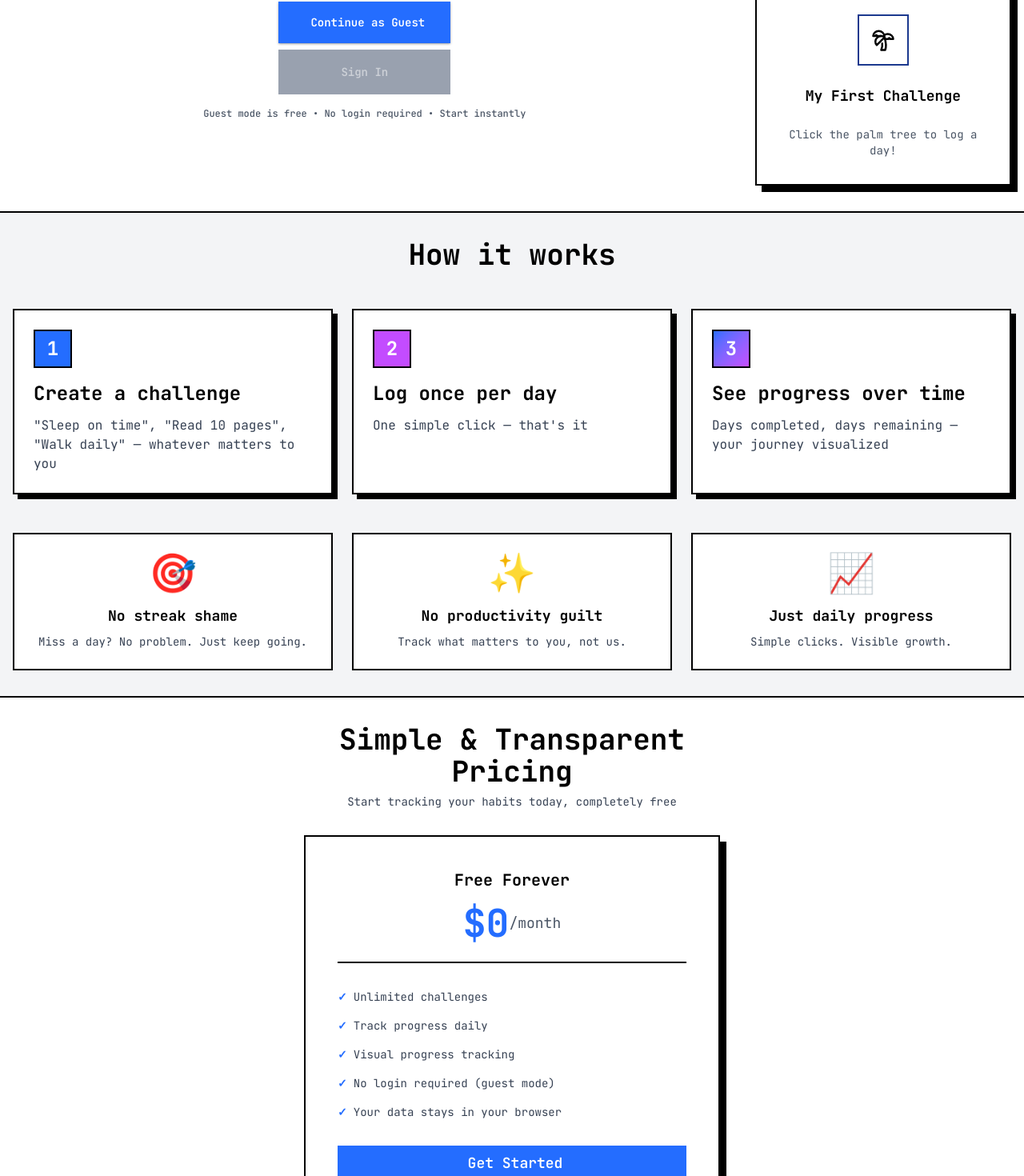
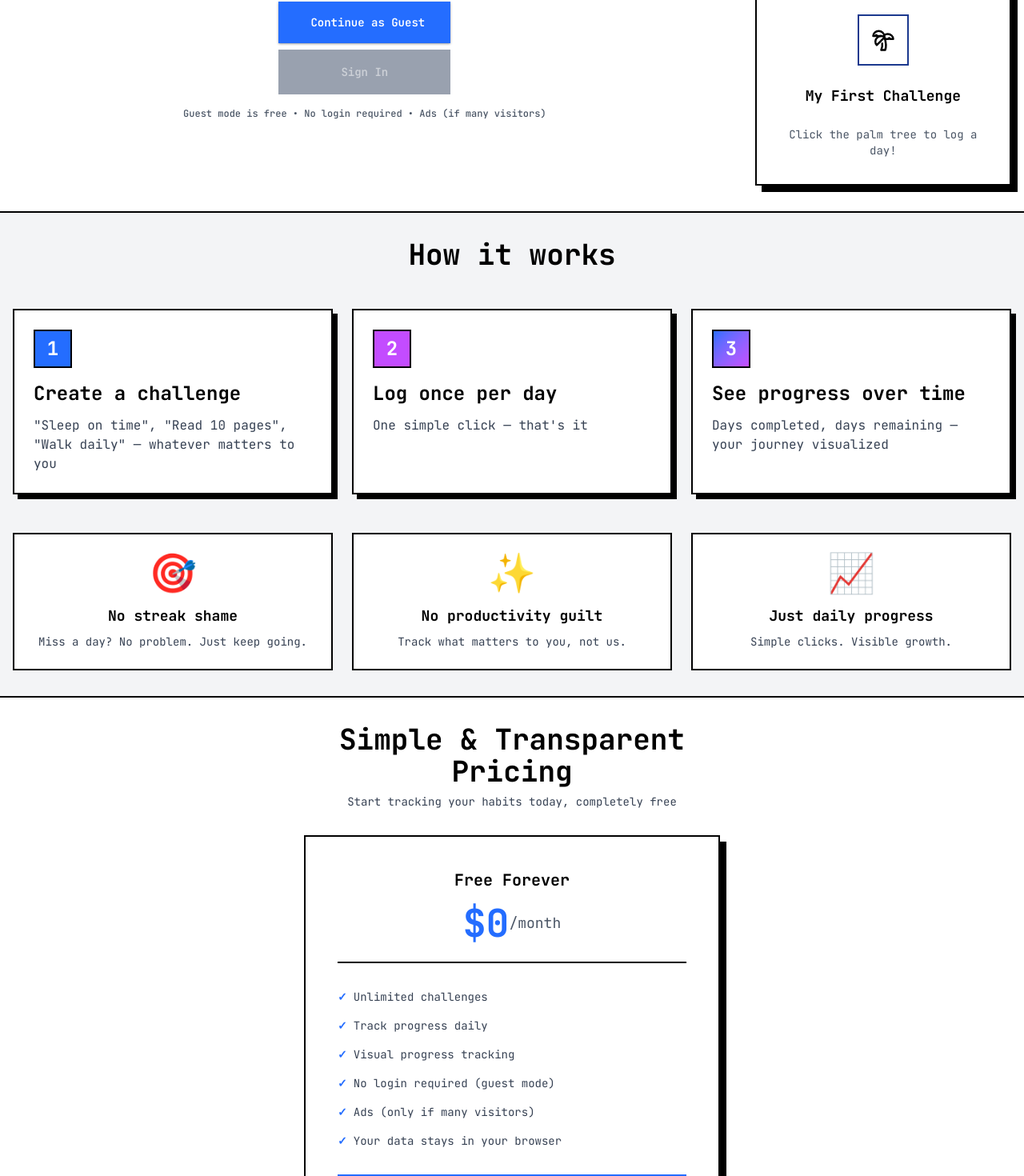
Before and after one commit to Muksit86/daily-challenges, a React (Vite) app in the folder Client/: page / in a window 1280 px wide. Shown: the part 433-1903 px from the top of the page at 80% size. Built offline with nearby package versions, Linux system fonts and the light colour scheme; no server answers.

Commit message:
ads text change in landingpage

```diff
--- a/Client/src/Pages/LandingPage.jsx
+++ b/Client/src/Pages/LandingPage.jsx
@@ -167,7 +167,7 @@ export default function LandingPage() {
               </div>
 
               <p className="text-xs text-gray-600 dark:text-gray-400 font-medium">
-                Guest mode is free • No login required • Start instantly
+                Guest mode is free • No login required • Ads (if many visitors)
               </p>
             </div>
 
@@ -222,10 +222,11 @@ export default function LandingPage() {
 
                 <button
                   onClick={handleTick}
-                  className={`w-16 h-16 flex items-center justify-center text-3xl border-2 cursor-pointer ${tickCount > 0
-                    ? "bg-primary border-primary"
-                    : "bg-white dark:bg-elevation-dark border-blue-900"
-                    } hover:bg-primary transition-all`}
+                  className={`w-16 h-16 flex items-center justify-center text-3xl border-2 cursor-pointer ${
+                    tickCount > 0
+                      ? "bg-primary border-primary"
+                      : "bg-white dark:bg-elevation-dark border-blue-900"
+                  } hover:bg-primary transition-all`}
                 >
                   <LuTreePalm className="text-black dark:text-white" />
                 </button>
@@ -362,6 +363,11 @@ export default function LandingPage() {
               <div className="text-sm flex gap-2 text-gray-700 dark:text-gray-300">
                 <span className="text-primary  font-bold">✓</span>
                 <span>No login required (guest mode)</span>
+              </div>
+
+              <div className="text-sm flex gap-2 text-gray-700 dark:text-gray-300">
+                <span className="text-primary  font-bold">✓</span>
+                <span>Ads (only if many visitors)</span>
               </div>
 
               <div className="text-sm flex gap-2 text-gray-700 dark:text-gray-300">
```
